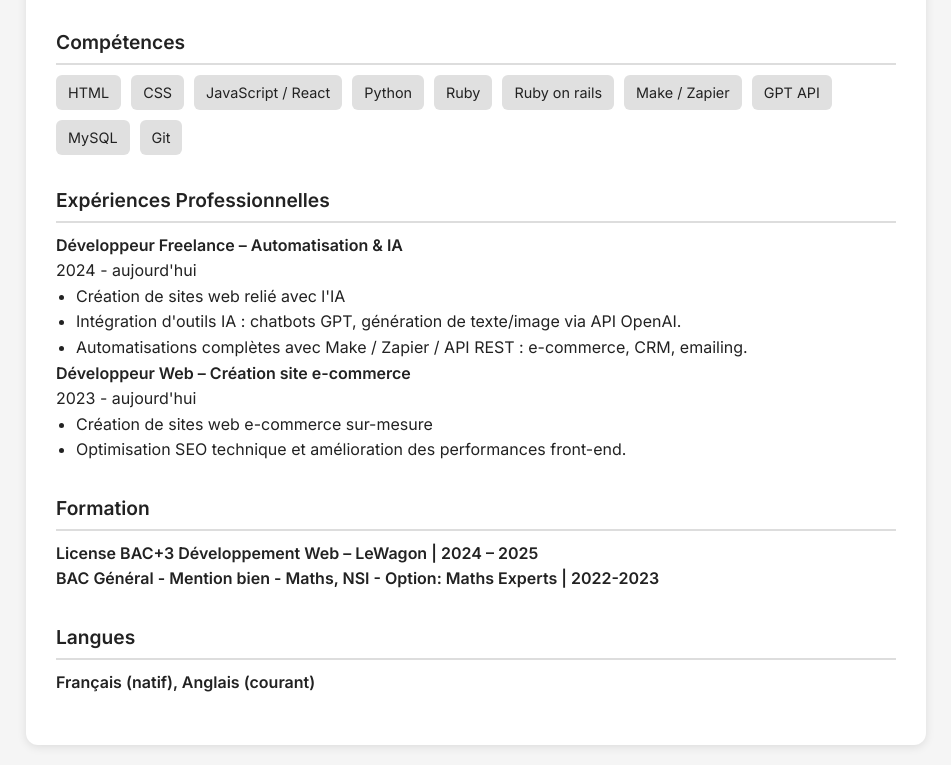
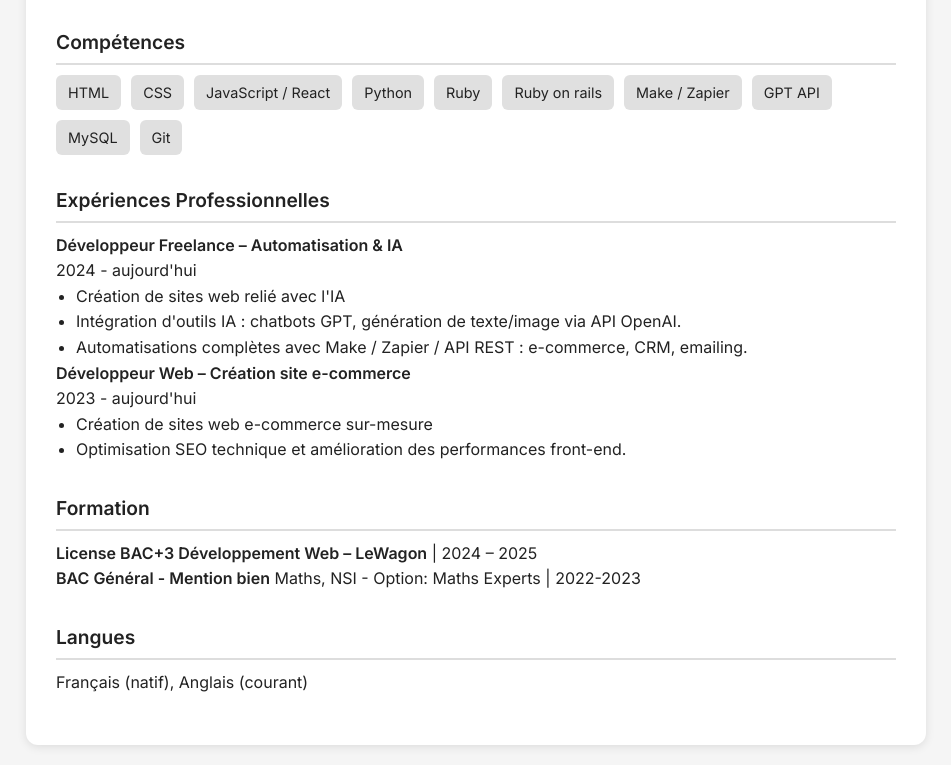
Before and after one commit to Dorian-dsfr/dorian-dsfr.github.io, a plain HTML site: page index.html in a window 1280 px wide. Shown: the part 375-1140 px from the top of the page, without its empty margins (164-1115 px from the left). Drawn offline with Linux system fonts and the light colour scheme.

Commit message:
Update index.html

```diff
--- a/index.html
+++ b/index.html
@@ -135,8 +135,8 @@
 
     <section class="section">
       <h2>Formation</h2>
-      <p><strong>License BAC+3 Développement Web – LeWagon | 2024 – 2025</strong></p>
-      <p><strong>BAC Général - Mention bien - Maths, NSI - Option: Maths Experts | 2022-2023</p>
+      <p><strong>License BAC+3 Développement Web – LeWagon</strong>   | 2024 – 2025</p>
+      <p><strong>BAC Général - Mention bien</strong>   Maths, NSI - Option: Maths Experts | 2022-2023</p>
     </section>
 
     <section class="section">
```
